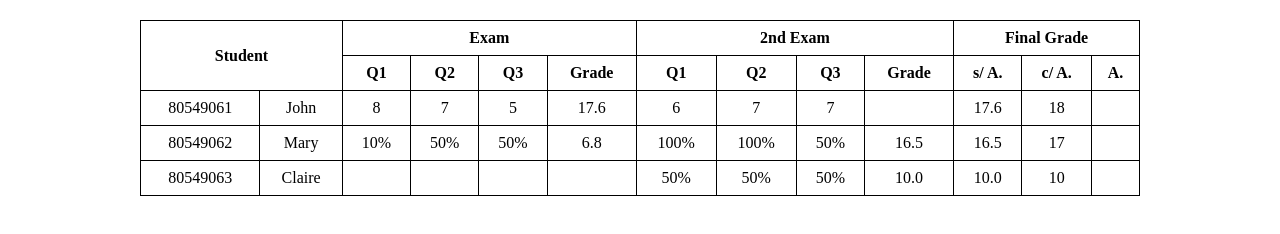
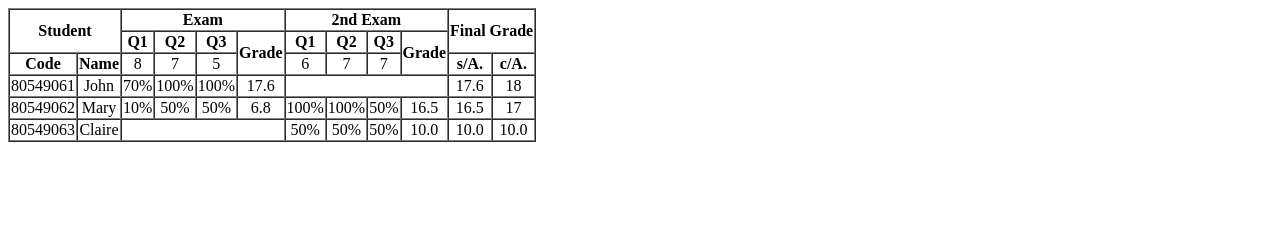
Before and after one commit to TranTienHop/WEB-DESIGNER, a plain HTML site: page 6551071031_BTLT3/Q3_6551071031/Q3.html in a window 1280 px wide. Drawn offline with Linux system fonts and the light colour scheme.

Commit message:
Update Q3.html

```diff
--- a/6551071031_BTLT3/Q3_6551071031/Q3.html
+++ b/6551071031_BTLT3/Q3_6551071031/Q3.html
@@ -1,56 +1,52 @@
 <!DOCTYPE html>
-<html lang="en">
+<html lang="vn">
   <head>
-  <meta charset="UTF-8">
-  <title>Student Grades Table</title>
-  <style>
-    table {
-      border-collapse: collapse;
-      text-align: center;
-      width: 1000px;
-      margin: 20px auto;
-    }
-    th, td {
-      border: 1px solid black;
-      padding: 8px;
-    }
-  </style>
+    <title>Q3</title>
   </head>
   <body>
-  <table border="1">
+    <table border ="1"  cellspacing="0" style ="text-align: center;">
+
       <tr>
-      <th rowspan="2" colspan="2">Student</th>
+        <th rowspan="2" colspan ="2">Student</th>
         <th colspan="4">Exam</th>
         <th colspan="4">2nd Exam</th>
-      <th colspan="3">Final Grade</th>
+        <th rowspan="2"colspan ="2">Final Grade</th>
       </tr>
+
       <tr>
         <th>Q1</th>
         <th>Q2</th>
         <th>Q3</th>
-      <th>Grade</th>
+        <th rowspan="2">Grade</th>
         <th>Q1</th>
         <th>Q2</th>
         <th>Q3</th>
-      <th>Grade</th>
-      <th>s/ A.</th>
-      <th>c/ A.</th>
-      <th>A.</th>
+        <th rowspan="2">Grade</th>
       </tr>
+
+      <tr>
+        <th>Code</th>
+        <th>Name</th>
+        <td>8</td>
+        <td>7</td>
+        <td>5</td>
+        <td>6</td>
+        <td>7</td>
+        <td>7</td>
+        <th>s/A.</th>
+        <th>c/A.</th>
+      </tr>
+
       <tr>
         <td>80549061</td>
         <td>John</td>
-      <td>8</td>
-      <td>7</td>
-      <td>5</td>
+        <td>70%</td>
+        <td>100%</td>
+        <td>100%</td>
         <td>17.6</td>
-      <td>6</td>
-      <td>7</td>
-      <td>7</td>
-      <td></td>
+        <td colspan="4"></td>
         <td>17.6</td>
         <td>18</td>
-      <td></td>
       </tr>
       <tr>
         <td>80549062</td>
@@ -65,22 +61,18 @@
         <td>16.5</td>
         <td>16.5</td>
         <td>17</td>
-      <td></td>
       </tr>
+
      <tr>
         <td>80549063</td>
         <td>Claire</td>
-      <td></td>
-      <td></td>
-      <td></td>
-      <td></td>
+        <td colspan="4"></td>
         <td>50%</td>
         <td>50%</td>
         <td>50%</td>
         <td>10.0</td>
         <td>10.0</td>
-      <td>10</td>
-      <td></td>
+        <td>10.0</td>
       </tr>
     </table>
   </body>
```
Lines whose indentation alone changed are shown as unchanged.
